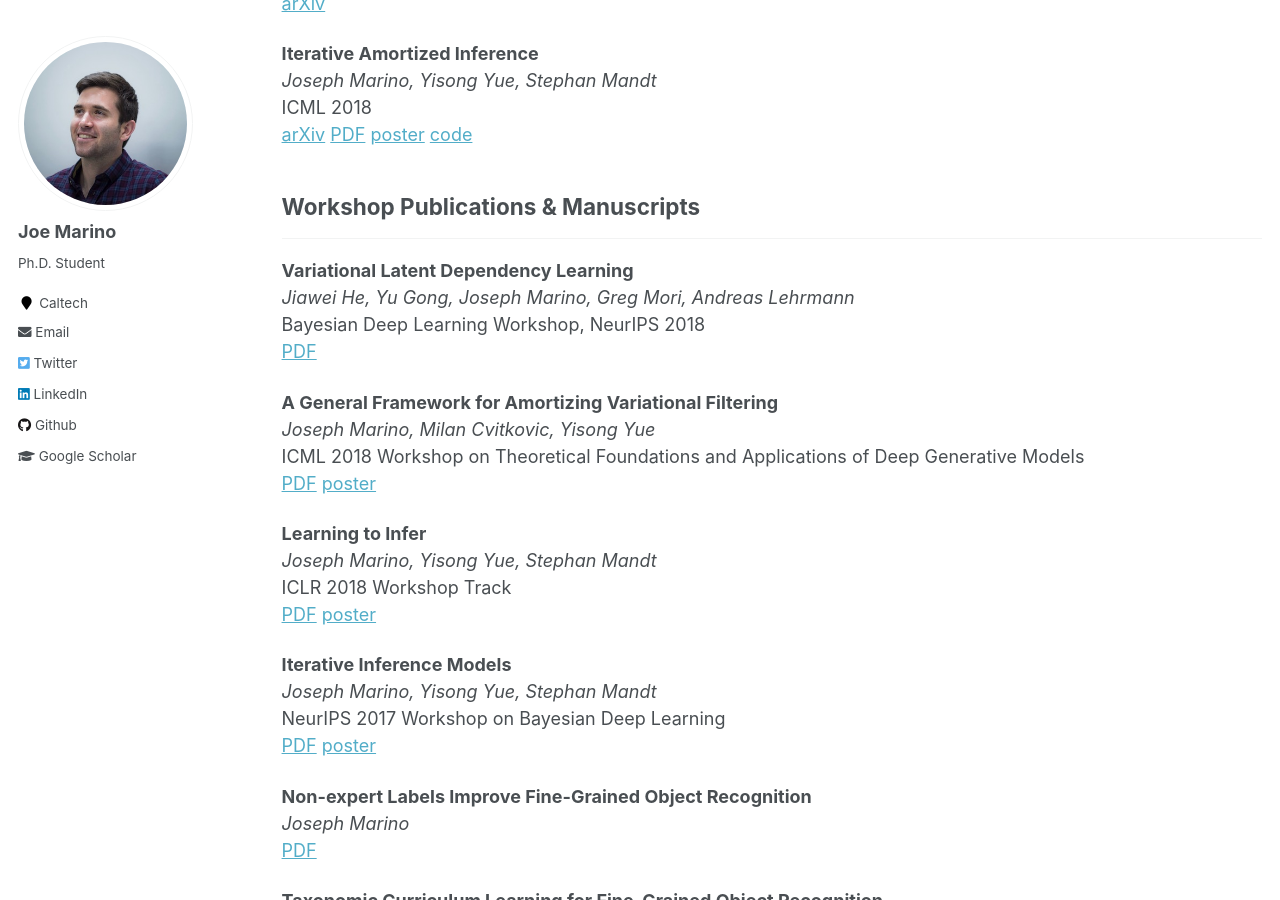
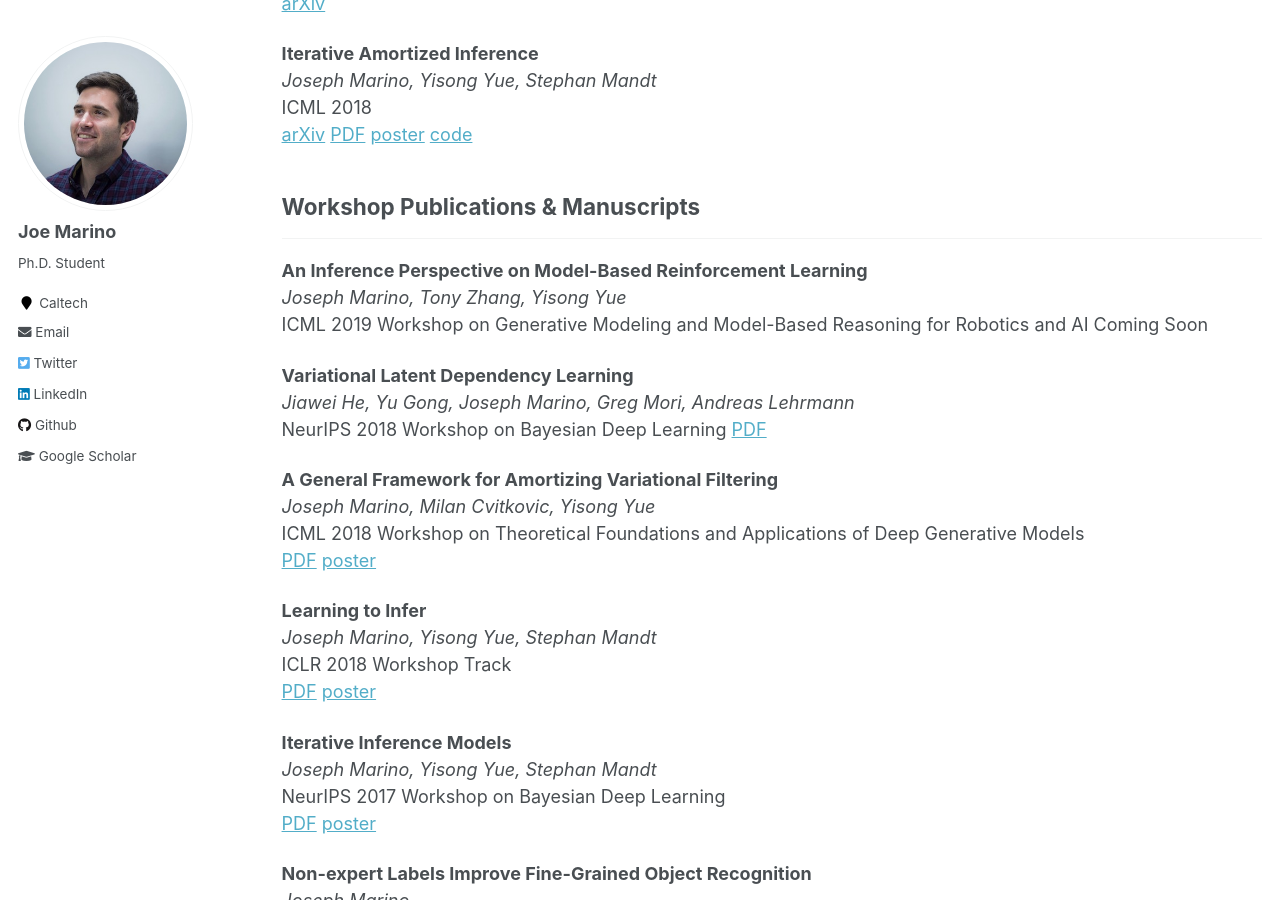
Before and after one commit to joelouismarino/joelouismarino.github.io, a Jekyll site: the page built from _pages/publications.md, in a window 1280 px wide and 900 px high, scrolled down 609 px. Built offline with Jekyll 4.4.1, drawn with Linux system fonts in a browser that asks for light colours.

Commit message:
updating pubs

```diff
--- a/_pages/publications.md
+++ b/_pages/publications.md
@@ -31,9 +31,14 @@ ICML 2018
 ## Workshop Publications & Manuscripts
 ___
 
+**An Inference Perspective on Model-Based Reinforcement Learning**
+*Joseph Marino, Tony Zhang, Yisong Yue*
+ICML 2019 Workshop on Generative Modeling and Model-Based Reasoning for Robotics and AI
+Coming Soon
+
 **Variational Latent Dependency Learning**
 *Jiawei He, Yu Gong, Joseph Marino, Greg Mori, Andreas Lehrmann*
-Bayesian Deep Learning Workshop, NeurIPS 2018
+NeurIPS 2018 Workshop on Bayesian Deep Learning
 [PDF](../files/papers/2019/variational_latent_dependency_learning/variational_latent_dependency_learning_workshop.pdf)
 
 **A General Framework for Amortizing Variational Filtering**
```
